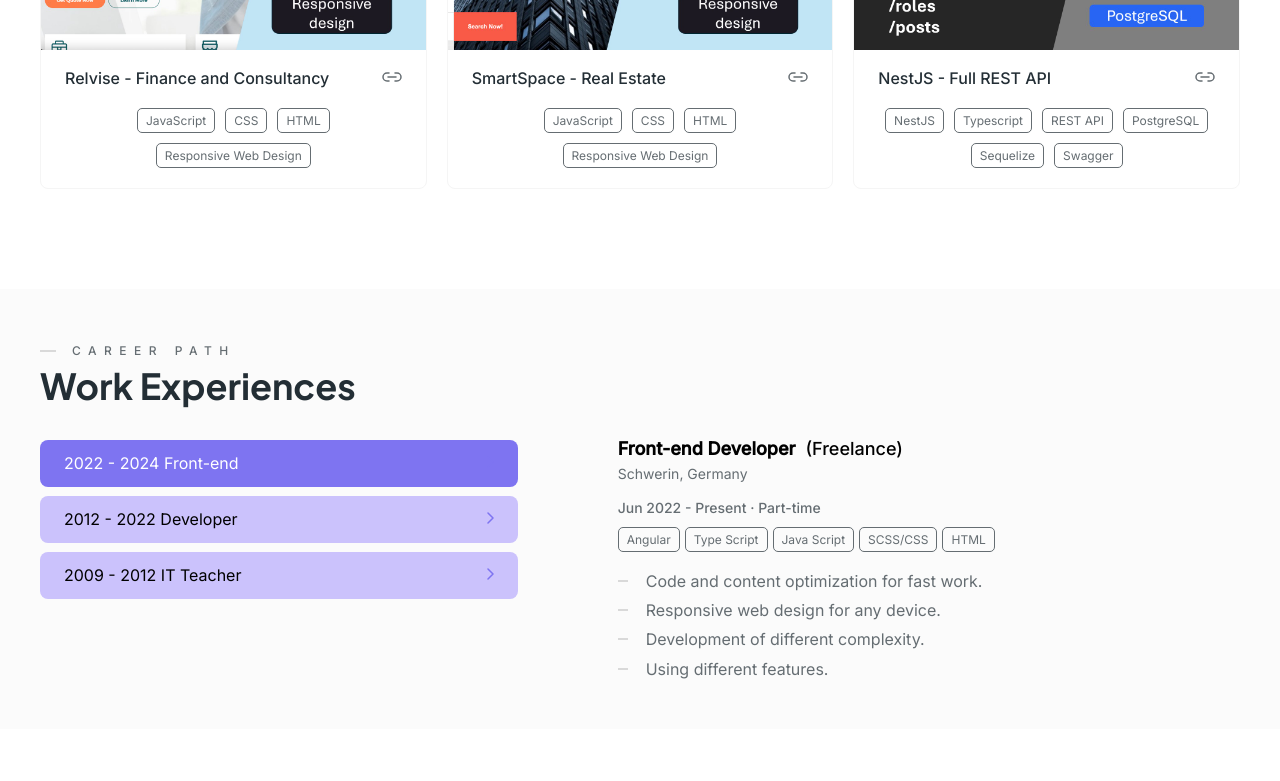
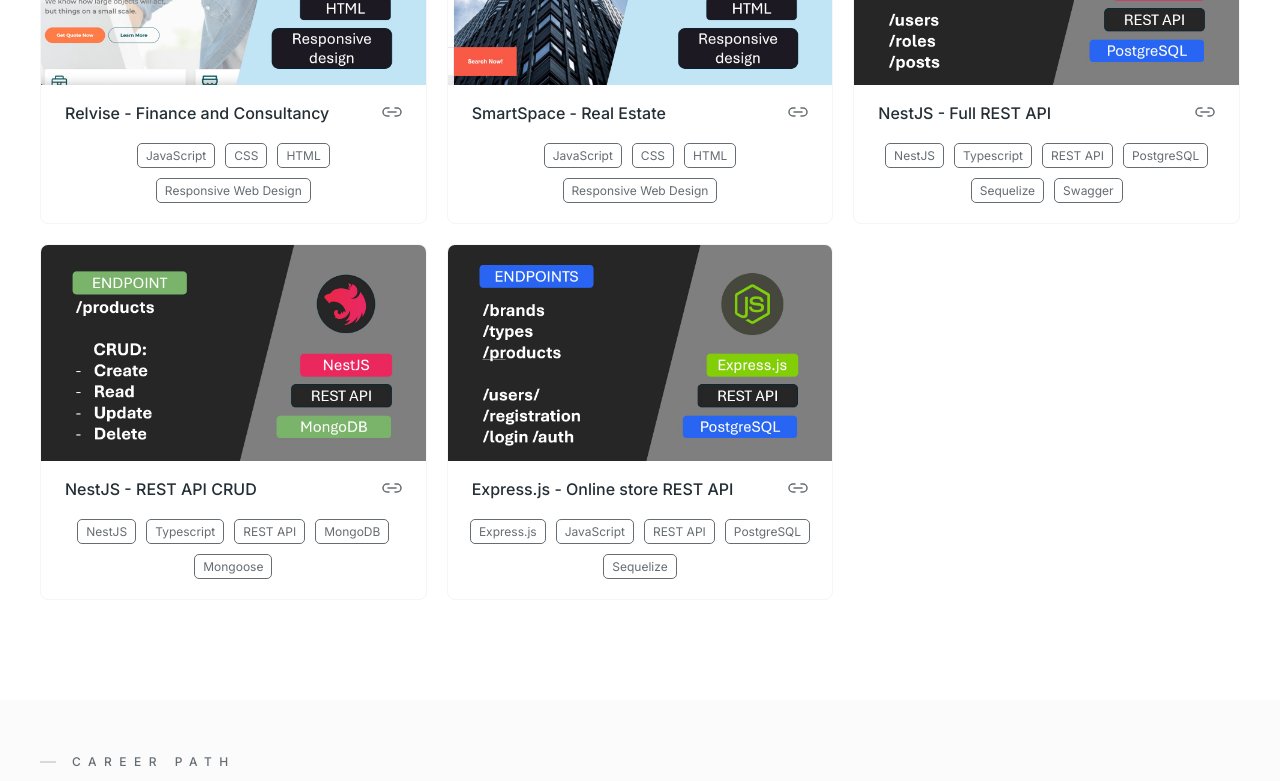
Before and after one commit to VitaliiSoloninko/angular-vitalii-portfolio, an Angular app: page / in a window 1280 px wide. Shown: the part 2054-2835 px from the top of the page. Built offline with nearby package versions, Linux system fonts and the light colour scheme.

Commit message:
9.3	Add NestJS and Express projects

```diff
--- a/src/app/sections/portfolio/items/items.component.ts
+++ b/src/app/sections/portfolio/items/items.component.ts
@@ -25,7 +25,7 @@
       description: 'My works',
       img: 'assets/portfolio/portfolio.jpg',
       link: 'https://soloninko-portfolio.web.app/',
-      stack: ['Angular', 'TypeScript'],
+      stack: ['Angular', 'TypeScript', 'Responsive Web Design'],
     },
     {
       id: 3,
@@ -33,7 +33,7 @@
       description: 'Food cafe',
       img: 'assets/portfolio/foodmine.jpg',
       link: 'https://vitaliisoloninko.github.io/foodmine/',
-      stack: ['Angular', 'Express.js', 'MongoDB'],
+      stack: ['Angular', 'Express.js', 'MongoDB', 'Mongoose'],
     },
     {
       id: 4,
@@ -41,7 +41,7 @@
       description: 'Home services',
       img: 'assets/portfolio/homepro.jpg',
       link: 'https://vitaliisoloninko.github.io/homepro/',
-      stack: ['JavaScript', 'SCSS', 'GULP', 'Webpack'],
+      stack: ['JavaScript', 'SCSS', 'GULP', 'Webpack', 'Responsive Web Design'],
     },
     {
       id: 5,
@@ -49,7 +49,7 @@
       description: 'Furniture shop',
       img: 'assets/portfolio/furino.jpg',
       link: 'https://vitaliisoloninko.github.io/furino/',
-      stack: ['JavaScript', 'SCSS', 'GULP', 'Webpack'],
+      stack: ['JavaScript', 'SCSS', 'GULP', 'Webpack', 'Responsive Web Design'],
     },
     {
       id: 6,
@@ -57,7 +57,7 @@
       description: 'Investment company',
       img: 'assets/portfolio/farmvest.jpg',
       link: 'https://vitaliisoloninko.github.io/farmvest/',
-      stack: ['JavaScript', 'SCSS', 'GULP', 'Webpack'],
+      stack: ['JavaScript', 'SCSS', 'GULP', 'Webpack', 'Responsive Web Design'],
     },
     {
       id: 7,
@@ -65,7 +65,7 @@
       description: 'Cafe',
       img: 'assets/portfolio/tealand.jpg',
       link: 'https://vitaliisoloninko.github.io/tealand/',
-      stack: ['JavaScript', 'SCSS', 'GULP', 'Webpack'],
+      stack: ['JavaScript', 'SCSS', 'GULP', 'Webpack', 'Responsive Web Design'],
     },
     {
       id: 8,
@@ -114,5 +114,27 @@
         'Swagger',
       ],
     },
+    {
+      id: 13,
+      name: 'NestJS',
+      description: 'REST API CRUD',
+      img: 'assets/portfolio/nestjs-crud.jpg',
+      link: 'https://github.com/VitaliiSoloninko/nest-rest-api-template-dev',
+      stack: ['NestJS', 'Typescript', 'REST API', 'MongoDB', 'Mongoose'],
+    },
+    {
+      id: 14,
+      name: 'Express.js',
+      description: 'Online store REST API',
+      img: 'assets/portfolio/express.jpg',
+      link: 'https://github.com/VitaliiSoloninko/online-store-express-rest-api',
+      stack: [
+        'Express.js',
+        'JavaScript',
+        'REST API',
+        'PostgreSQL',
+        'Sequelize',
+      ],
+    },
   ];
 }
```
Also changed, not shown: src/assets/portfolio/express.jpg (renamed from src/assets/portfolio/expressjs.jpg).
